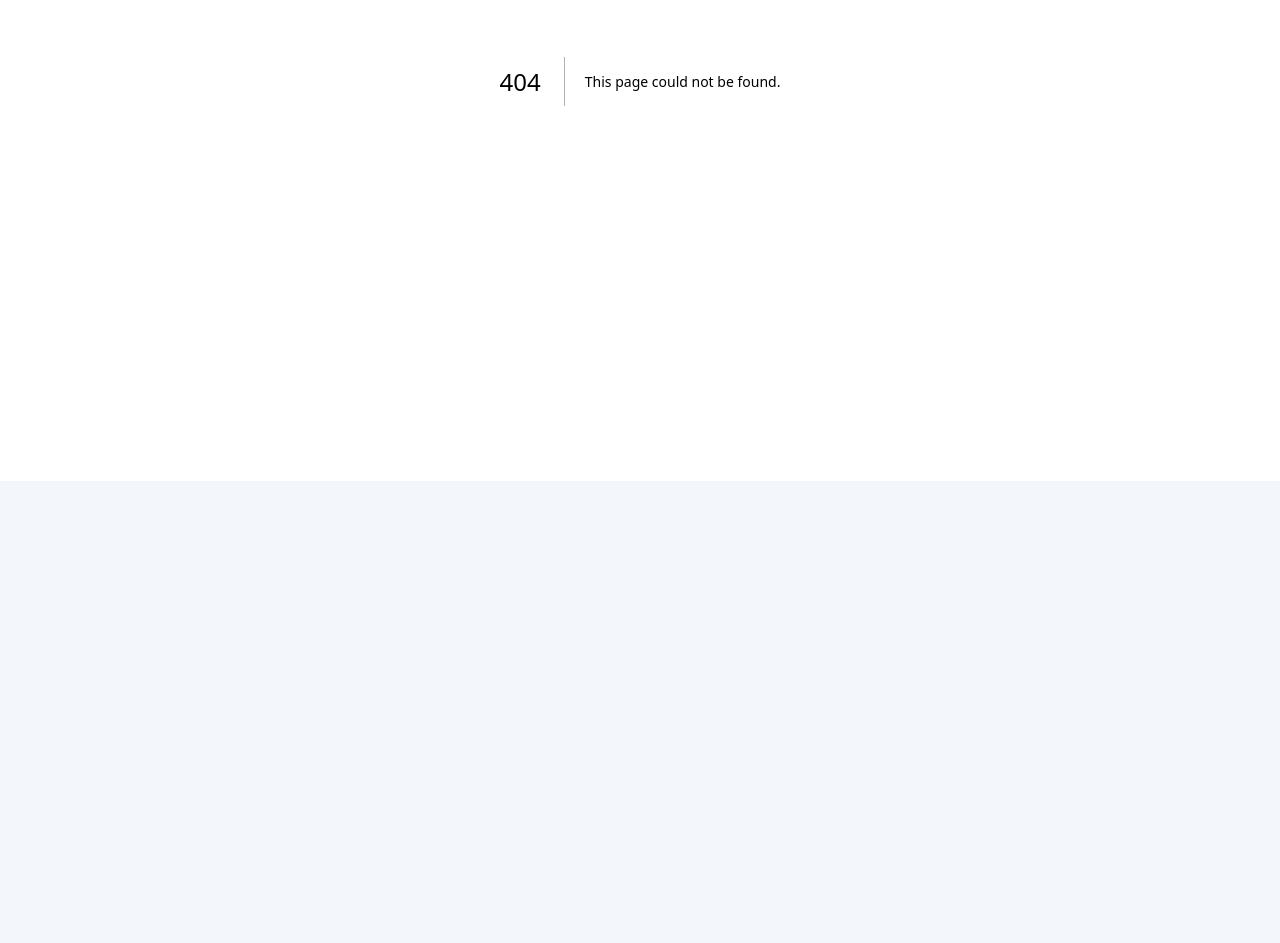
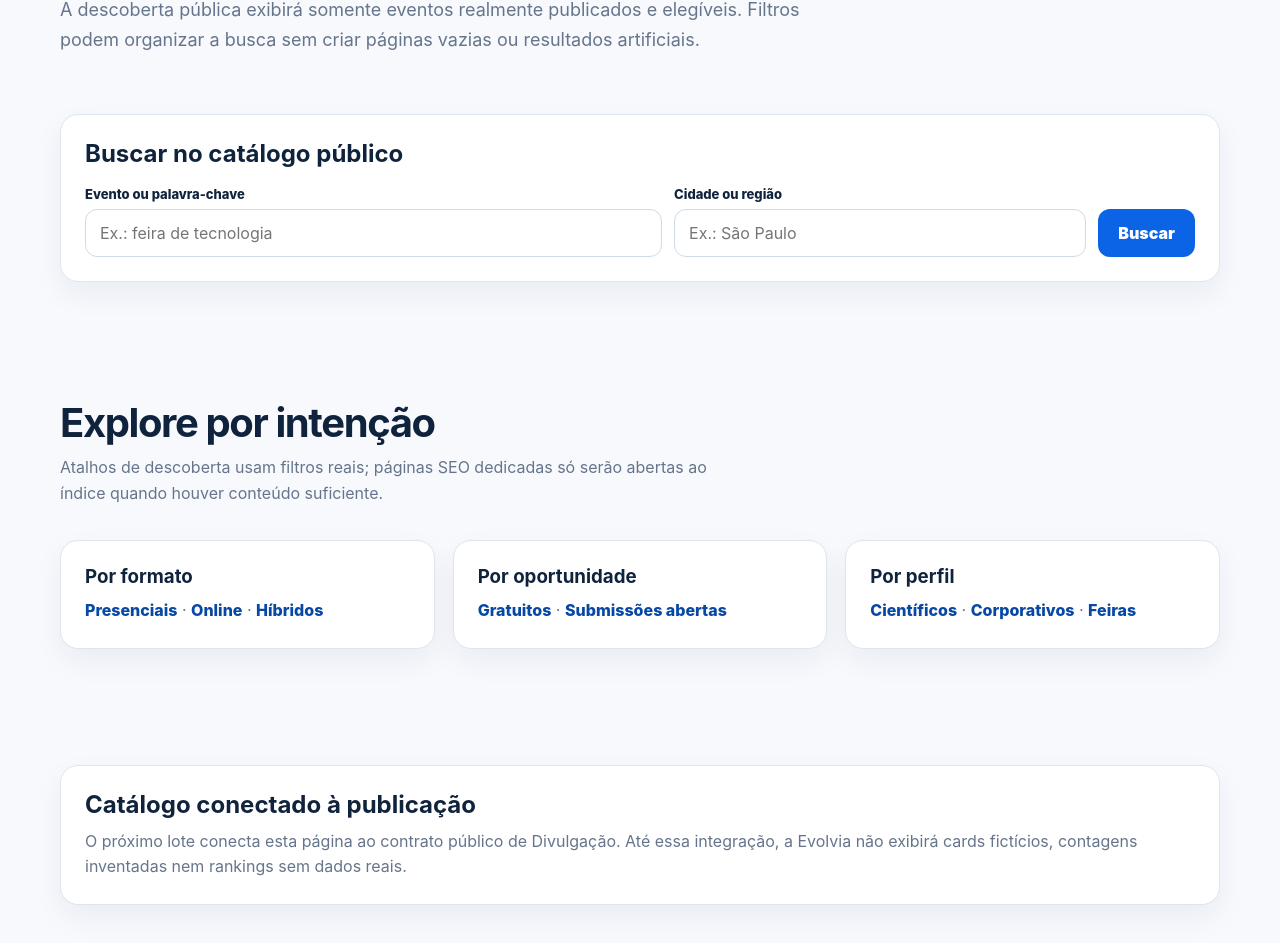
Before and after one commit to evolvia-tecnologia/evolvia-platform, a Next.js app in the folder apps/web/: page /eventos in a window 1280 px wide. Before the commit this address had no page. Shown: the part 319-1262 px from the top of the page. Before the commit the page ends 800 px from the top, so only its background shows below. Built offline with nearby package versions, Linux system fonts and the light colour scheme.

Commit message:
feat(web): adicionar entrada pública de descoberta de eventos

```diff
--- /dev/null
+++ b/apps/web/app/eventos/page.tsx
@@ -0,0 +1,54 @@
+import type { Metadata } from 'next';
+import Link from 'next/link';
+import { PublicSiteShell } from '../../components/public-site-shell';
+import styles from '../../components/public-site-shell.module.css';
+
+export const metadata: Metadata = {
+  title: 'Encontrar eventos',
+  description: 'Pesquise eventos publicados por tema, local e formato na Evolvia.',
+};
+
+export default function EventsDiscoveryPage() {
+  return <PublicSiteShell>
+    <div className={styles.page}>
+      <p className={styles.eyebrow}>ENCONTRE EVENTOS</p>
+      <h1 className={styles.title}>Descubra eventos por tema, formato e lugar.</h1>
+      <p className={styles.lead}>A descoberta pública exibirá somente eventos realmente publicados e elegíveis. Filtros podem organizar a busca sem criar páginas vazias ou resultados artificiais.</p>
+
+      <section className={styles.section} aria-labelledby="buscar-eventos">
+        <div className={styles.card}>
+          <h2 id="buscar-eventos">Buscar no catálogo público</h2>
+          <form action="/eventos" method="get" role="search" style={{ display: 'grid', gridTemplateColumns: 'minmax(0,1.4fr) minmax(0,1fr) auto', gap: 12, marginTop: 18 }}>
+            <label style={{ display: 'grid', gap: 7 }}>
+              <span style={{ fontWeight: 800, fontSize: 13 }}>Evento ou palavra-chave</span>
+              <input name="q" placeholder="Ex.: feira de tecnologia" style={{ minHeight: 48, border: '1px solid #cfdbea', borderRadius: 12, padding: '0 14px', fontSize: 16 }} />
+            </label>
+            <label style={{ display: 'grid', gap: 7 }}>
+              <span style={{ fontWeight: 800, fontSize: 13 }}>Cidade ou região</span>
+              <input name="local" placeholder="Ex.: São Paulo" style={{ minHeight: 48, border: '1px solid #cfdbea', borderRadius: 12, padding: '0 14px', fontSize: 16 }} />
+            </label>
+            <button type="submit" style={{ alignSelf: 'end', minHeight: 48, border: 0, borderRadius: 12, padding: '0 20px', background: '#0b64e5', color: '#fff', fontWeight: 900 }}>Buscar</button>
+          </form>
+        </div>
+      </section>
+
+      <section className={styles.section} aria-labelledby="atalhos-eventos">
+        <div className={styles.sectionHead}>
+          <div><h2 id="atalhos-eventos">Explore por intenção</h2><p>Atalhos de descoberta usam filtros reais; páginas SEO dedicadas só serão abertas ao índice quando houver conteúdo suficiente.</p></div>
+        </div>
+        <div className={styles.grid}>
+          <article className={styles.card}><h3>Por formato</h3><p><Link className={styles.textLink} href="/eventos?formato=presencial">Presenciais</Link> · <Link className={styles.textLink} href="/eventos?formato=online">Online</Link> · <Link className={styles.textLink} href="/eventos?formato=hibrido">Híbridos</Link></p></article>
+          <article className={styles.card}><h3>Por oportunidade</h3><p><Link className={styles.textLink} href="/eventos?preco=gratuito">Gratuitos</Link> · <Link className={styles.textLink} href="/eventos?submissoes=abertas">Submissões abertas</Link></p></article>
+          <article className={styles.card}><h3>Por perfil</h3><p><Link className={styles.textLink} href="/eventos?tipo=congresso-cientifico">Científicos</Link> · <Link className={styles.textLink} href="/eventos?tipo=corporativo">Corporativos</Link> · <Link className={styles.textLink} href="/eventos?tipo=feira-exposicao">Feiras</Link></p></article>
+        </div>
+      </section>
+
+      <section className={styles.section} aria-labelledby="catalogo-real">
+        <div className={styles.card}>
+          <h2 id="catalogo-real">Catálogo conectado à publicação</h2>
+          <p>O próximo lote conecta esta página ao contrato público de Divulgação. Até essa integração, a Evolvia não exibirá cards fictícios, contagens inventadas nem rankings sem dados reais.</p>
+        </div>
+      </section>
+    </div>
+  </PublicSiteShell>;
+}
```
